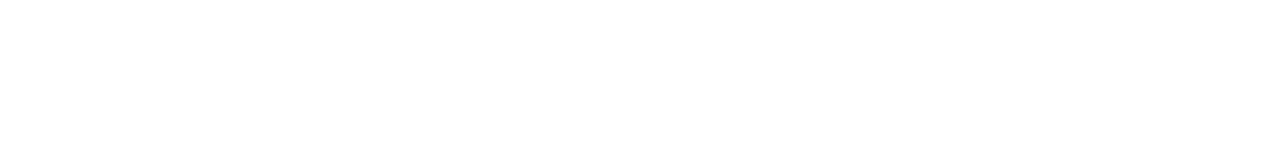
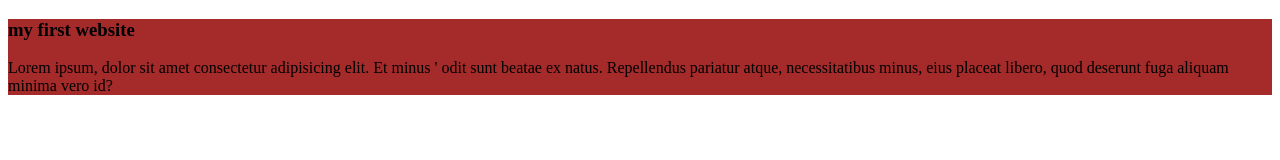
Before and after one commit to mijan280/poject, a plain HTML site: page index.html in a window 1280 px wide. Drawn offline with Linux system fonts and the light colour scheme.

Commit message:
added a pregraph to push code

```diff
--- a/index.html
+++ b/index.html
@@ -4,8 +4,14 @@
     <meta charset="UTF-8">
     <meta name="viewport" content="width=device-width, initial-scale=1.0">
     <title>my first poject</title>
+    <link rel="stylesheet" href="styles/styles.css">
 </head>
 <body>
-
+    <div>
+        <h3>my first website</h3>
+        <p>Lorem ipsum, dolor sit amet consectetur adipisicing elit. Et minus '
+        odit sunt beatae ex natus. Repellendus pariatur atque, necessitatibus minus,
+        eius placeat libero, quod deserunt fuga aliquam minima vero id?</p>
+    </div>
 </body>
 </html>
--- /dev/null
+++ b/styles/styles.css
@@ -0,0 +1,3 @@
+div{
+    background-color: brown;
+}
```
